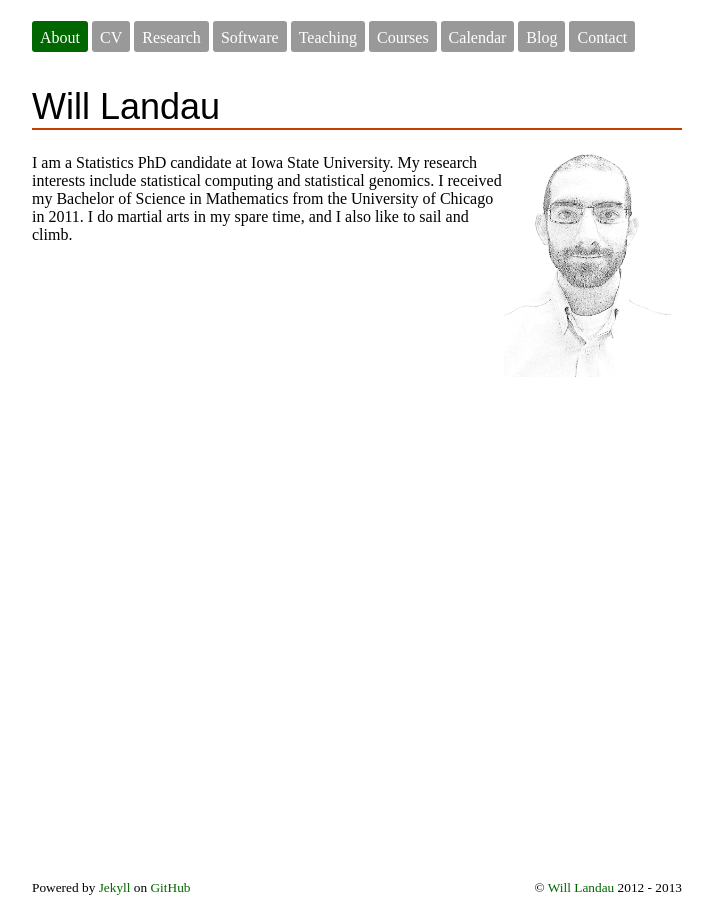
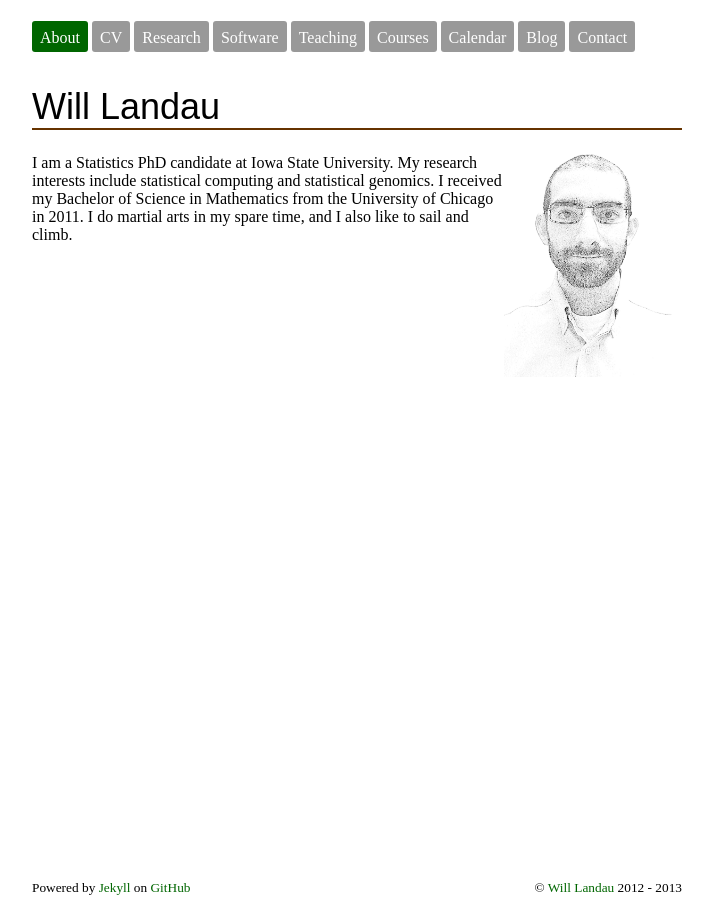
Before and after one commit to wlandau/wlandau.github.io, a Jekyll site: the page built from index.html, in a window 1280 px wide. Shown: the whole page, without its empty margins (303-1016 px from the left). Built offline with Jekyll 4.4.1, drawn with Linux system fonts in a browser that asks for light colours; nearby versions of some CDN libraries.

Commit message:
playing with headings

```diff
--- a/css/wml-custom.css
+++ b/css/wml-custom.css
@@ -12,7 +12,7 @@ html{
 h1, h2, h3, h4{
   font-family: sans-serif;
   font-weight: normal;
-  border-bottom: 2px solid #C04000;
+  border-bottom: 2px solid #663300;
 }
 
 h1{
```
